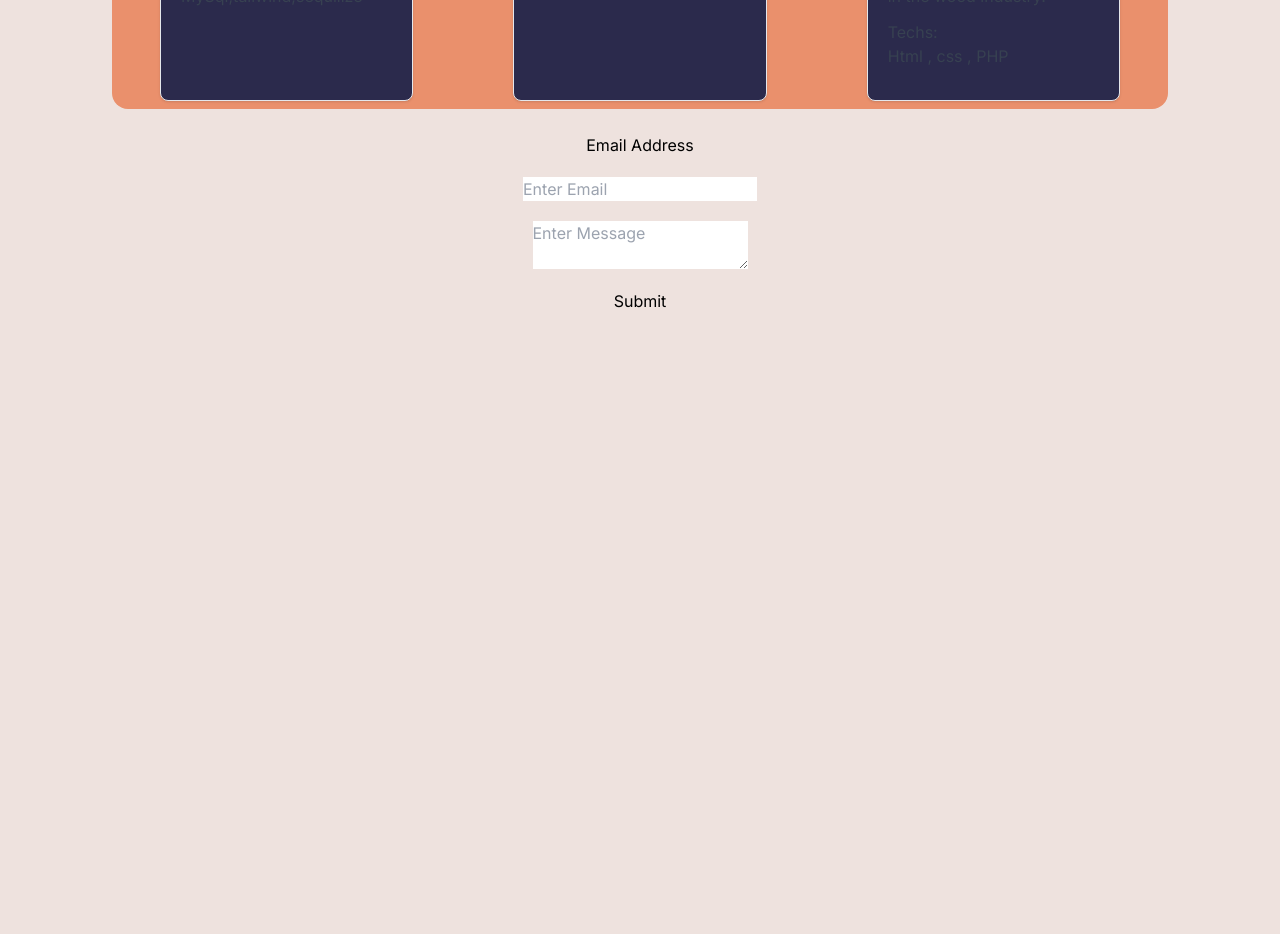
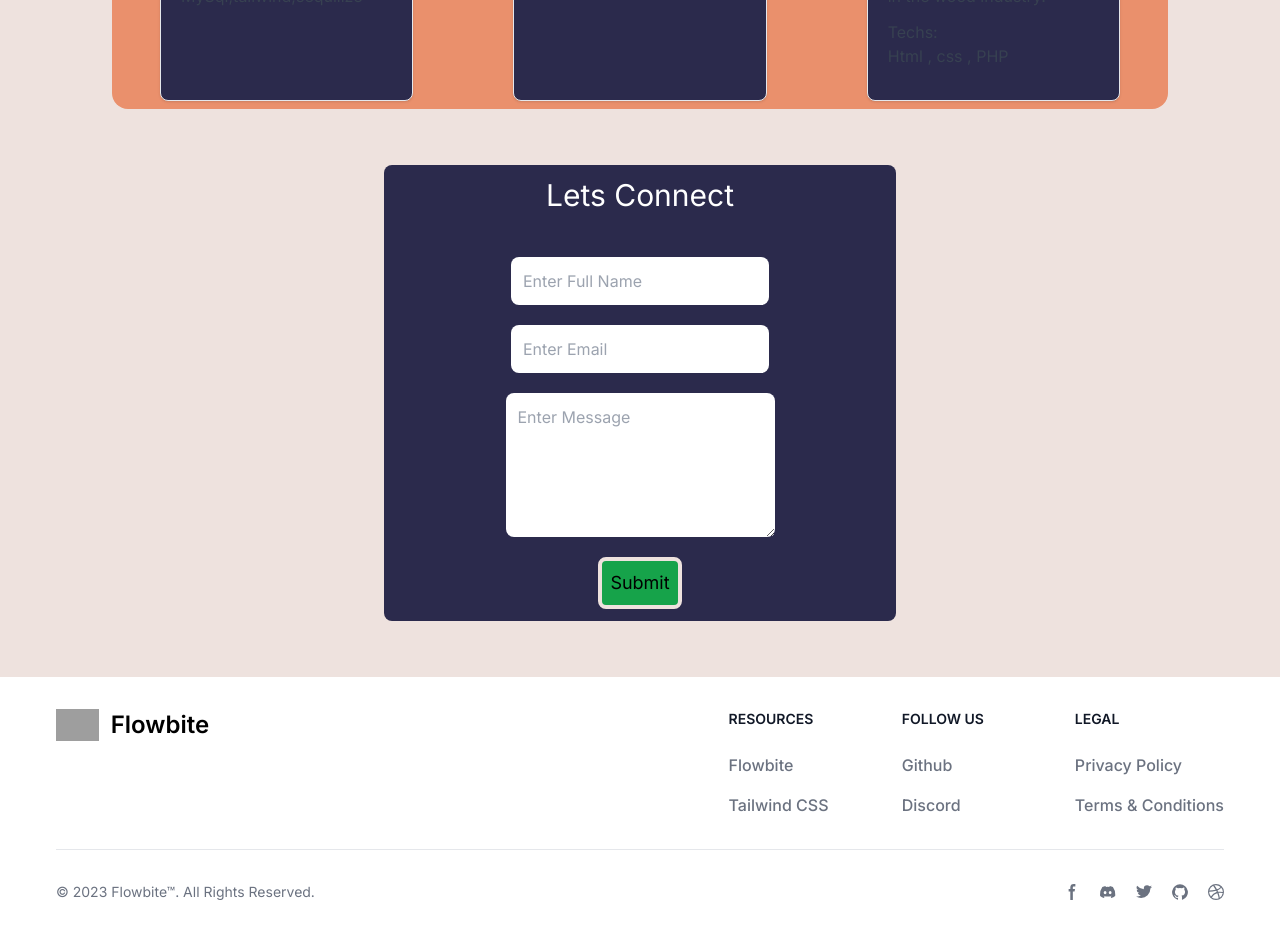
Before and after one commit to mammukb/portfolio-mammukb, a Next.js app: page / in a window 1280 px wide. Shown: the part 1860-2794 px from the top of the page. Before the commit the page ends 2173 px from the top, so only its background shows below. Built offline with nearby package versions, Linux system fonts and the light colour scheme; grey boxes are pictures that could not be loaded.

Commit message:
Added Components

```diff
--- a/package.json
+++ b/package.json
@@ -15,6 +15,7 @@
     "@formspree/react": "^2.5.1",
     "@headlessui/react": "^1.7.17",
     "@heroicons/react": "^2.1.1",
+    "antd": "^5.13.2",
     "framer-motion": "^11.0.2",
     "heroicons": "^2.1.1",
     "next": "14.0.4",
--- a/src/app/Components/contactus.js
+++ b/src/app/Components/contactus.js
@@ -115,26 +115,50 @@ export default function ContactUs() {
 import { useForm, ValidationError } from "@formspree/react";
 
 import React from "react";
+import { Button, message } from 'antd';
+
 
 function contactus() {
+  const [messageApi, contextHolder] = message.useMessage();
+  const key = 'updatable';
+  const openMessage = () => {
+    messageApi.open({
+      key,
+      type: 'loading',
+      content: 'Loading...',
+    });
+    setTimeout(() => {
+      messageApi.open({
+        key,
+        type: 'success',
+        content: 'Loaded!',
+        duration: 2,
+      });
+    }, 1000);
+  };
   // eslint-disable-next-line react-hooks/rules-of-hooks
   const [state, handleSubmit] = useForm("xjvngypq");
   if (state.succeeded) {
-    return <p>Thanks for joining!</p>;
+   openMessage();
   }
+  //onSubmit={handleSubmit}
   return (
-    <div>
-      <form onSubmit={handleSubmit}  className="flex flex-col gap-5 align-middle items-center"     >
-        <label htmlFor="email">Email Address</label>
-        <input id="email" type="email" name="email"  placeholder="Enter Email"  />
+    <div className="bg-maincolor-50  rounded-lg   lg:mx-96  lg:self-center    flex flex-row justify-around sm:flex-col sm:gap-3  sm:m-14 sm:mx-5 sm:p-3    "  >
+      <div>
+           <h1 className="text-white  text-6xl sm:text-3xl sm:text-center mb-8 "  >Lets Connect </h1>
+      </div>
+      <form onSubmit={handleSubmit}  className="flex flex-col gap-5 align-middle items-center  "     >
+      <input required id="fullname" type="text" name="fullname"  placeholder="Enter Full Name" className="p-3 rounded-lg " />
+      <ValidationError prefix="FullName" field="fullname" errors={state.errors} />
+      <input required id="email" type="email" name="email"  placeholder="Enter Email" className="p-3 rounded-lg " />
         <ValidationError prefix="Email" field="email" errors={state.errors} />
-        <textarea id="message" name="message"  placeholder="Enter Message"  />
+        <textarea required id="message" name="message"  placeholder="Enter Message" className="p-3 rounded-lg  "   rows={5} cols={23} />
         <ValidationError
           prefix="Message"
           field="message"
           errors={state.errors}
         />
-        <button type="submit" disabled={state.submitting}>
+        <button type="submit" disabled={state.submitting}  className="border-maincolor-200 border-4 bg-green-600 p-2    text-lg rounded-lg     "   >
           Submit
         </button>
       </form>
--- a/src/app/Components/footer.js
+++ b/src/app/Components/footer.js
@@ -1,3 +1,8 @@
+import React from 'react'
+
+function footer() {
+  return (
+    <div>
 
 
 <footer class="bg-white dark:bg-gray-900">
@@ -84,3 +89,10 @@
       </div>
     </div>
 </footer>
+
+
+    </div>
+  )
+}
+
+export default footer
--- a/src/app/Components/navbar.js
+++ b/src/app/Components/navbar.js
@@ -76,14 +76,14 @@ export default function Navbar() {
               </a>
             </li><li>
               <a
-                href="#"
+                href="#Projects"
                 class="block py-2 px-3 text-gray-900 rounded hover:bg-gray-100 md:hover:bg-transparent md:hover:text-blue-700 md:p-0 md:dark:hover:text-blue-500 dark:text-white dark:hover:bg-gray-700 dark:hover:text-white md:dark:hover:bg-transparent dark:border-gray-700"
               >
                 Projects
               </a>
             </li><li>
               <a
-                href="#"
+                href="#ContactUs"
                 class="block py-2 px-3 text-gray-900 rounded hover:bg-gray-100 md:hover:bg-transparent md:hover:text-blue-700 md:p-0 md:dark:hover:text-blue-500 dark:text-white dark:hover:bg-gray-700 dark:hover:text-white md:dark:hover:bg-transparent dark:border-gray-700"
               >
                 Contact
--- a/src/app/layout.js
+++ b/src/app/layout.js
@@ -5,8 +5,8 @@ import Navbar from './Components/navbar'
 const inter = Inter({ subsets: ['latin'] })
 
 export const metadata = {
-  title: 'Create Next App',
-  description: 'Generated by create next app',
+  title: 'Muhammed K B',
+  description: 'Portfolio of Muhammed K B',
 }
 
 export default function RootLayout({ children }) {
--- a/src/app/page.js
+++ b/src/app/page.js
@@ -3,6 +3,7 @@ import Hero from './Components/hero'
 import Aboutme from './Components/aboutme'
 import Projects from './Components/projects'
 import ContactUs from './Components/contactus'
+import Footer from './Components/footer'
 
 export default function Home() {
   return (
@@ -13,13 +14,13 @@ export default function Home() {
        <div  id='Aboutme'  >
         <Aboutme/>
        </div>
-       <div  id='Aboutme'  >
+       <div  id='Projects'  >
         <Projects />
        </div>
        <div id='ContactUs' >
         <ContactUs/>
-
         </div>
+        <Footer/>
     </main>
   )
 }
```
Also changed, not shown: 1 other file (tests, documents, lock files or other folders).
